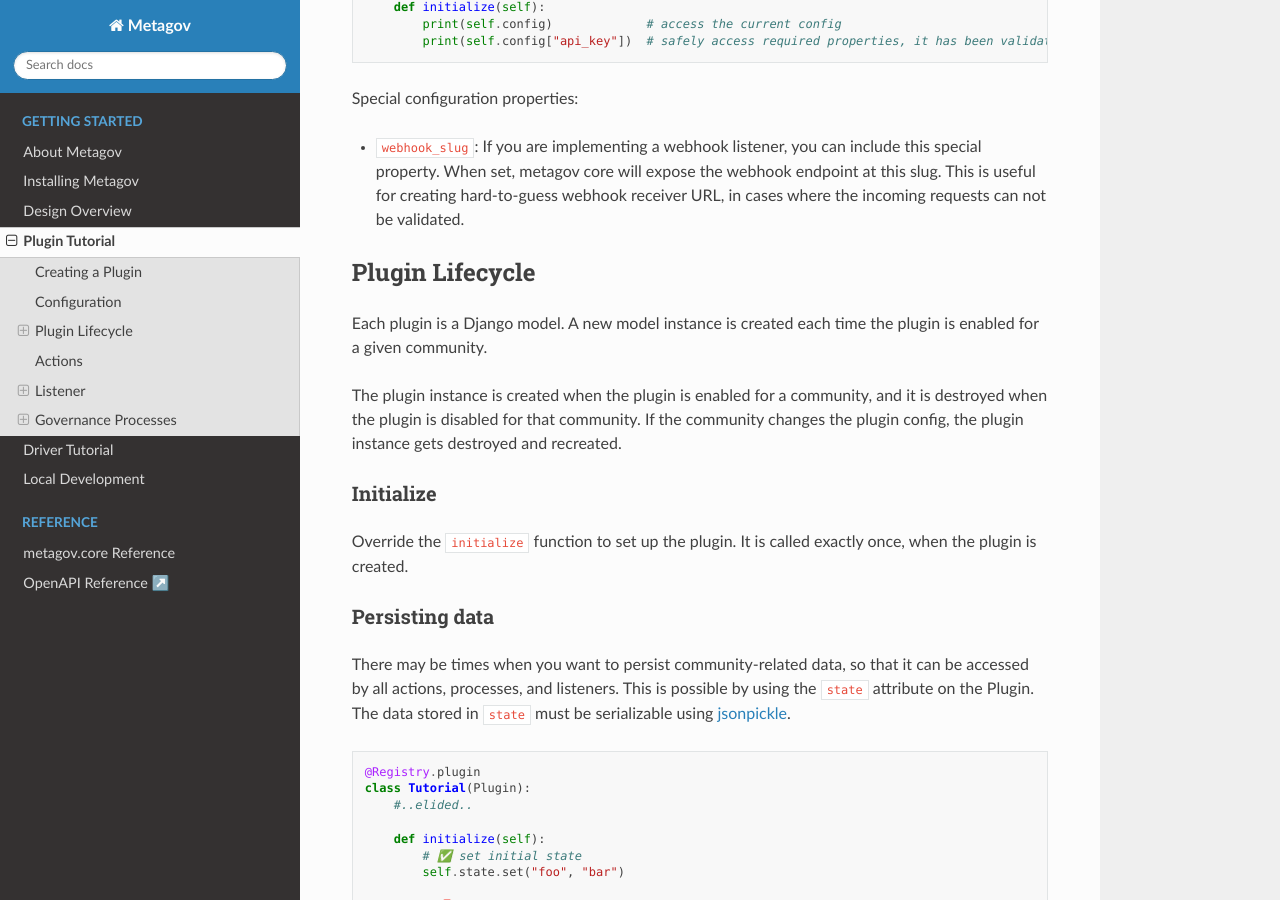
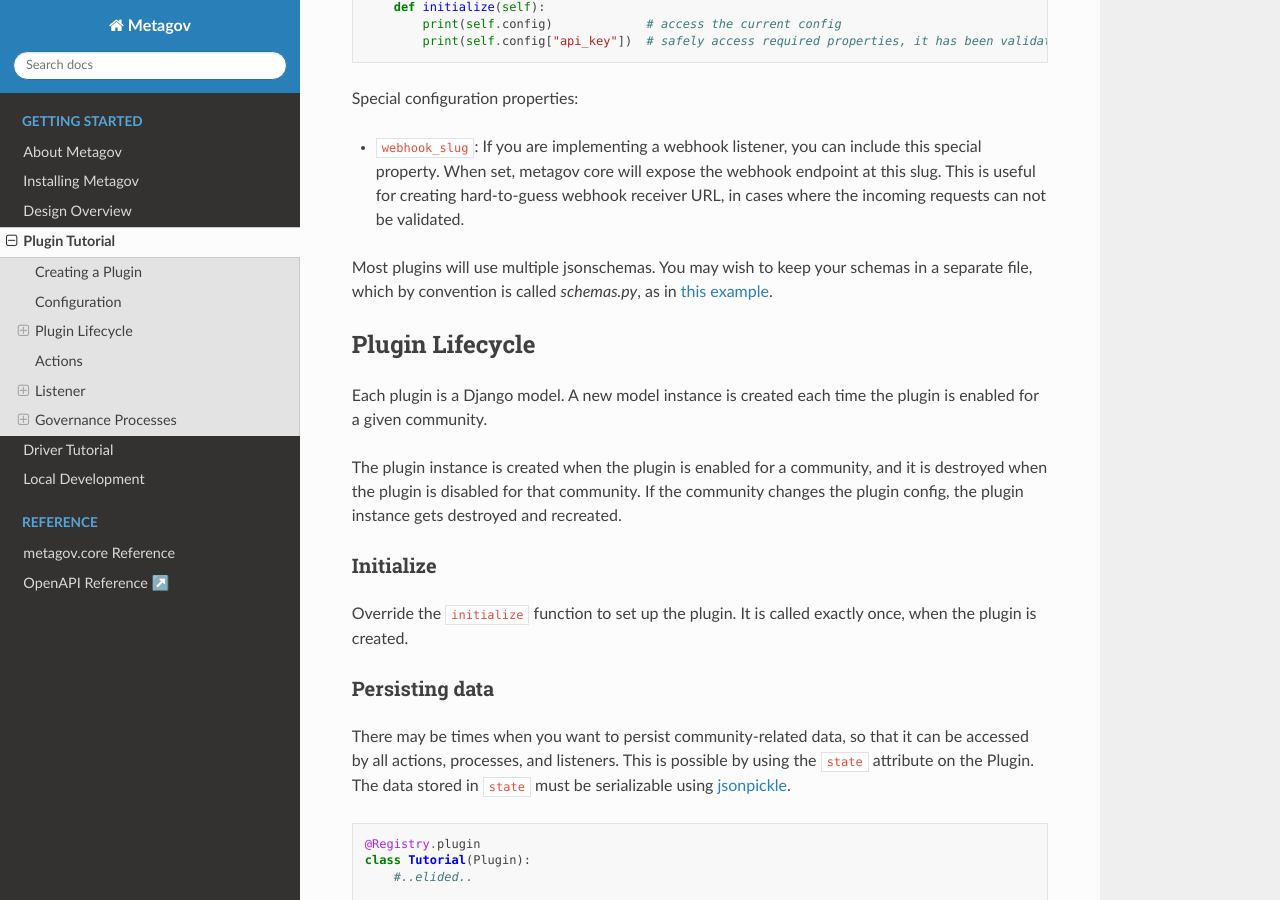
Before and after one commit to metagov/gateway, a Sphinx documentation site: the page built from docs/plugin_tutorial.rst, in a window 1280 px wide and 900 px high, scrolled down 1267 px. Built offline with Sphinx 7.4.7 and the Read the Docs theme 2.0.0, drawn with Linux system fonts in a browser that asks for light colours.

Commit message:
Add bit of help text + example for jsonschemas

```diff
--- a/docs/plugin_tutorial.rst
+++ b/docs/plugin_tutorial.rst
@@ -69,6 +69,7 @@ Special configuration properties:
 
 * ``webhook_slug``: If you are implementing a webhook listener, you can include this special property. When set, metagov core will expose the webhook endpoint at this slug. This is useful for creating hard-to-guess webhook receiver URL, in cases where the incoming requests can not be validated.
 
+Most plugins will use multiple jsonschemas. You may wish to keep your schemas in a separate file, which by convention is called `schemas.py`, as in `this example <https://github.com/metagov/metagov-prototype/blob/master/metagov/metagov/plugins/discourse/schemas.py>`_.
 
 Plugin Lifecycle
 ****************
```
